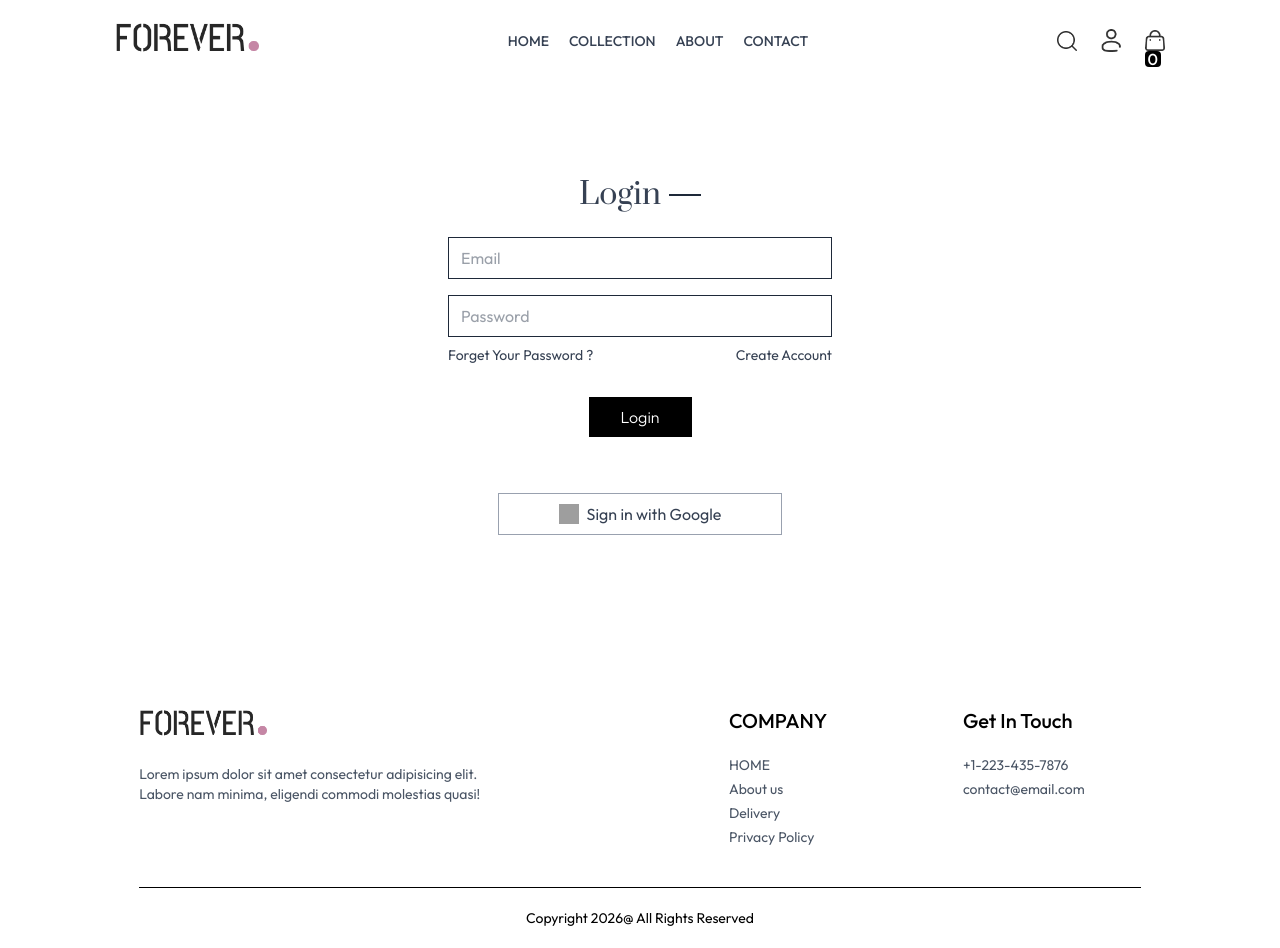
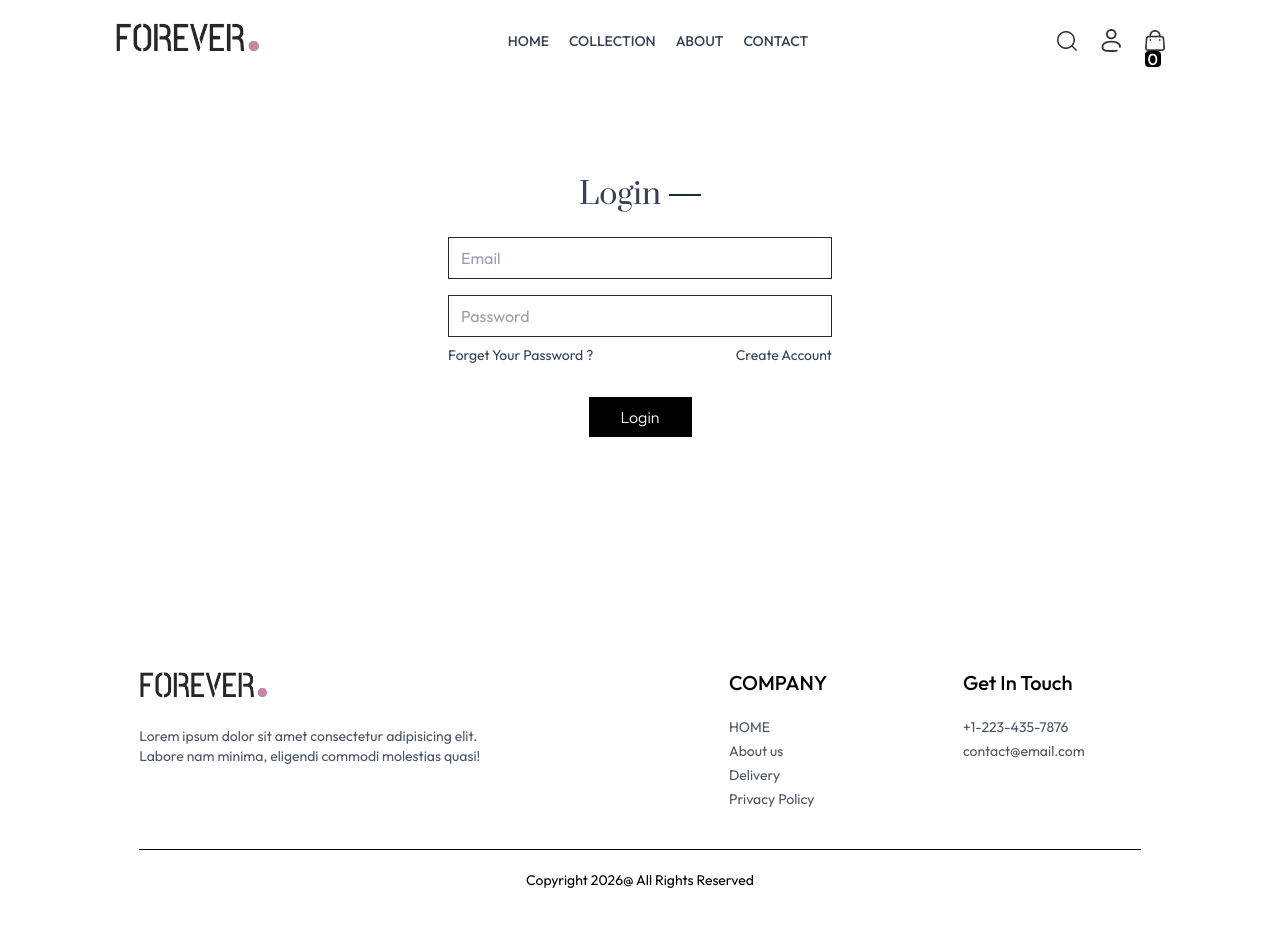
Before and after one commit to dhushyandh/SmartMart, a React (Vite) app in the folder frontend/: page /login in a window 1280 px wide. After the commit the page ends 910 px from the top, so only its background shows below. Built offline with nearby package versions, Linux system fonts and the light colour scheme; no server answers; grey boxes are pictures that could not be loaded.

Commit message:
First Commit

```diff
--- a/frontend/src/pages/Login.jsx
+++ b/frontend/src/pages/Login.jsx
@@ -2,7 +2,8 @@ import React, { useContext, useEffect, useState } from 'react'
 import { ShopContext } from '../context/ShopContext';
 import axios from 'axios';
 import { toast } from 'react-toastify';
-import { useGoogleLogin } from '@react-oauth/google';
+import { GoogleLogin } from "@react-oauth/google";
+
 
 const Login = () => {
 
@@ -13,34 +14,7 @@ const Login = () => {
   const [password, setPassword] = useState('')
   const [email, setEmail] = useState('')
 
-  const googleLogin = useGoogleLogin({
-    onSuccess: async (tokenResponse) => {
-      try {
-        const res = await axios.post(
-          backendUrl + "/api/auth/google",
-          { token: tokenResponse.access_token }
-        );
 
-        if (res.data.success) {
-          setToken(res.data.token);
-          localStorage.setItem("token", res.data.token);
-          navigate("/");
-        }
-      } catch (err) {
-        toast.error("Google login failed", {
-          position: "bottom-right",
-          pauseOnHover: false,
-        });
-      }
-    },
-
-    onError: () => {
-      toast.error("Google login cancelled", {
-        position: "bottom-right",
-        pauseOnHover: false,
-      });
-    },
-  });
 
 
 
@@ -106,20 +80,26 @@ const Login = () => {
         }
       </div>
       <button className='bg-black text-white font-light px-8 py-2 mt-4 cursor-pointer'>{currState === 'Login' ? 'Login' : 'Sign Up'}</button>
-      <div className="mt-4 flex flex-col items-center w-[80%] gap-2 py-3 px-3">
-        <button
-          type="button"
-          onClick={() => googleLogin()}
-          className="flex items-center justify-center gap-2 border border-gray-400 px-4 py-2 w-full mt-3"
-        >
-          <img
-            src="https://developers.google.com/identity/images/g-logo.png"
-            alt="google"
-            className="w-5 h-5"
-          />
-          <span>Sign in with Google</span>
-        </button>
+      <div className="mt-4">
+        <GoogleLogin
+          onSuccess={async (credentialResponse) => {
+            try {
+              const res = await axios.post(
+                backendUrl + "/api/auth/google",
+                { credential: credentialResponse.credential }
+              );
 
+              if (res.data.success) {
+                setToken(res.data.token);
+                localStorage.setItem("token", res.data.token);
+                navigate("/");
+              }
+            } catch {
+              toast.error("Google login failed");
+            }
+          }}
+          onError={() => toast.error("Google login cancelled")}
+        />
       </div>
     </form>
   )
```
Also changed, not shown: frontend/src/main.jsx (line endings or trailing spaces), 1 other file (tests, documents, lock files or other folders).
